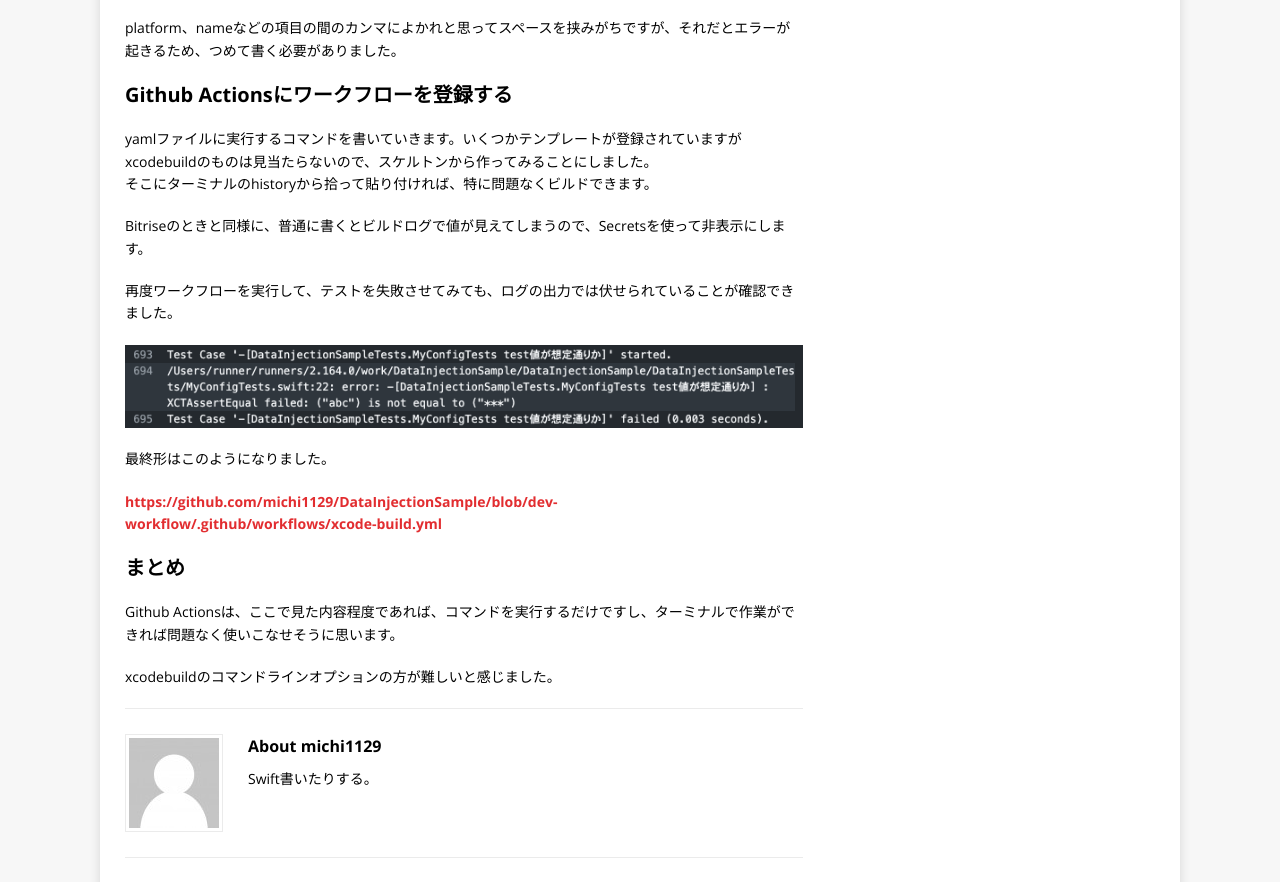
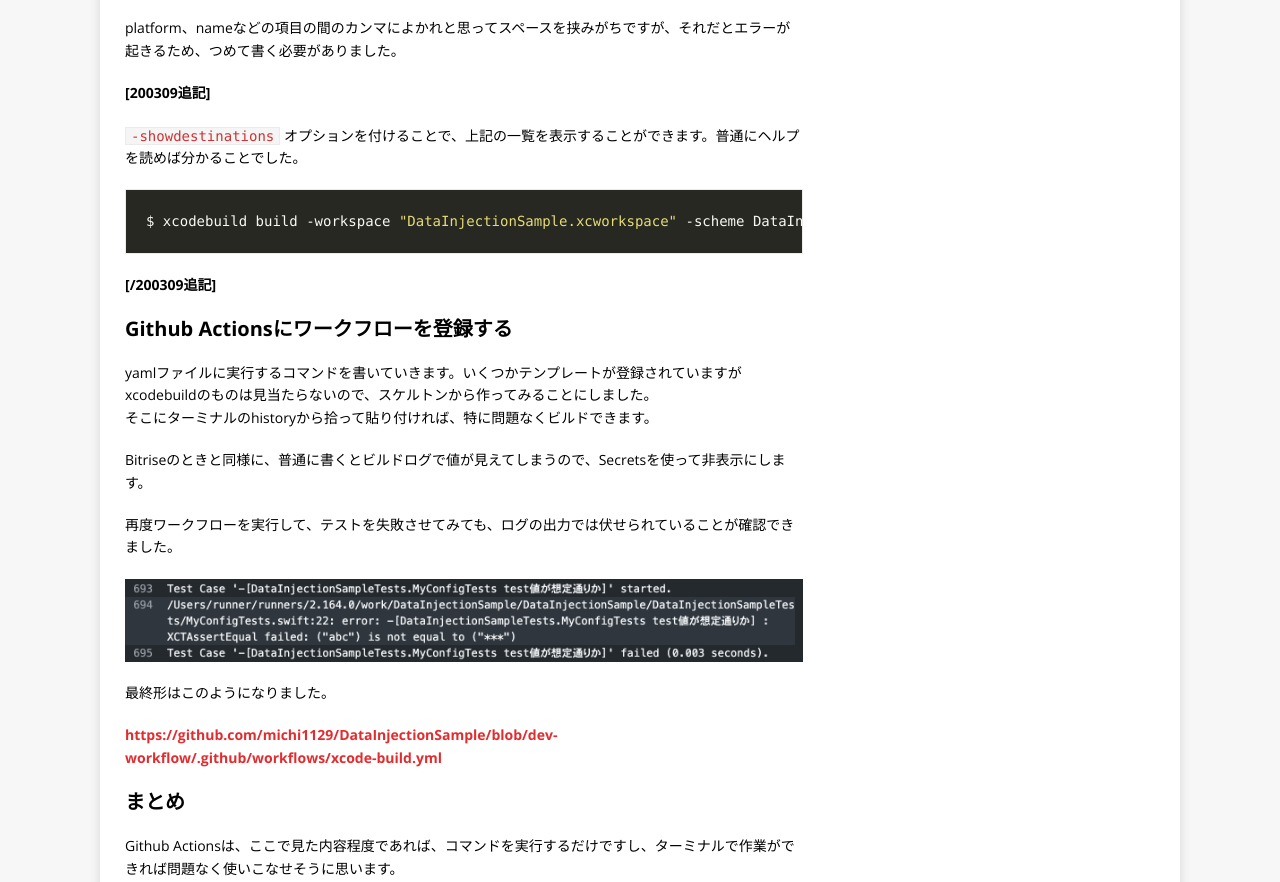
Before and after one commit to michi1129/michi1129.github.io, a plain HTML site: page post/20/02/11/index.html in a window 1280 px wide. Shown: the part 1127-2009 px from the top of the page. Drawn offline with nearby package versions, Linux system fonts and the light colour scheme.

Commit message:
update 200211

```diff
--- a/post/20/02/11/index.html
+++ b/post/20/02/11/index.html
@@ -67,6 +67,10 @@ Available destinations <span style="color:#66d9ef">for</span> the <span style="c
 	<span style="color:#f92672">{</span> platform:iOS Simulator, id:65B718C7-139F-4C89-BCC3-EA92976F359C, OS:13.3, name:iPhone <span style="color:#ae81ff">8</span> <span style="color:#f92672">}</span>
 	<span style="color:#f92672">{</span> platform:iOS Simulator, id:9EE345DA-577B-4C6A-982D-6492261EAA42, OS:13.3, name:iPhone <span style="color:#ae81ff">11</span> <span style="color:#f92672">}</span>
 </code></pre></div><p>platform、nameなどの項目の間のカンマによかれと思ってスペースを挟みがちですが、それだとエラーが起きるため、つめて書く必要がありました。</p>
+<p><strong>[200309追記]</strong></p>
+<p><code>-showdestinations</code> オプションを付けることで、上記の一覧を表示することができます。普通にヘルプを読めば分かることでした。</p>
+<div class="highlight"><pre style="color:#f8f8f2;background-color:#272822;-moz-tab-size:4;-o-tab-size:4;tab-size:4"><code class="language-sh" data-lang="sh">$ xcodebuild build -workspace <span style="color:#e6db74">&#34;DataInjectionSample.xcworkspace&#34;</span> -scheme DataInjectionSample -showdestinations
+</code></pre></div><p><strong>[/200309追記]</strong></p>
 <h3 id="github-actionsにワークフローを登録する">Github Actionsにワークフローを登録する</h3>
 <p>yamlファイルに実行するコマンドを書いていきます。いくつかテンプレートが登録されていますがxcodebuildのものは見当たらないので、スケルトンから作ってみることにしました。<br>
 そこにターミナルのhistoryから拾って貼り付ければ、特に問題なくビルドできます。</p>
```
Also changed, not shown: index.html (+1 -1 lines).
